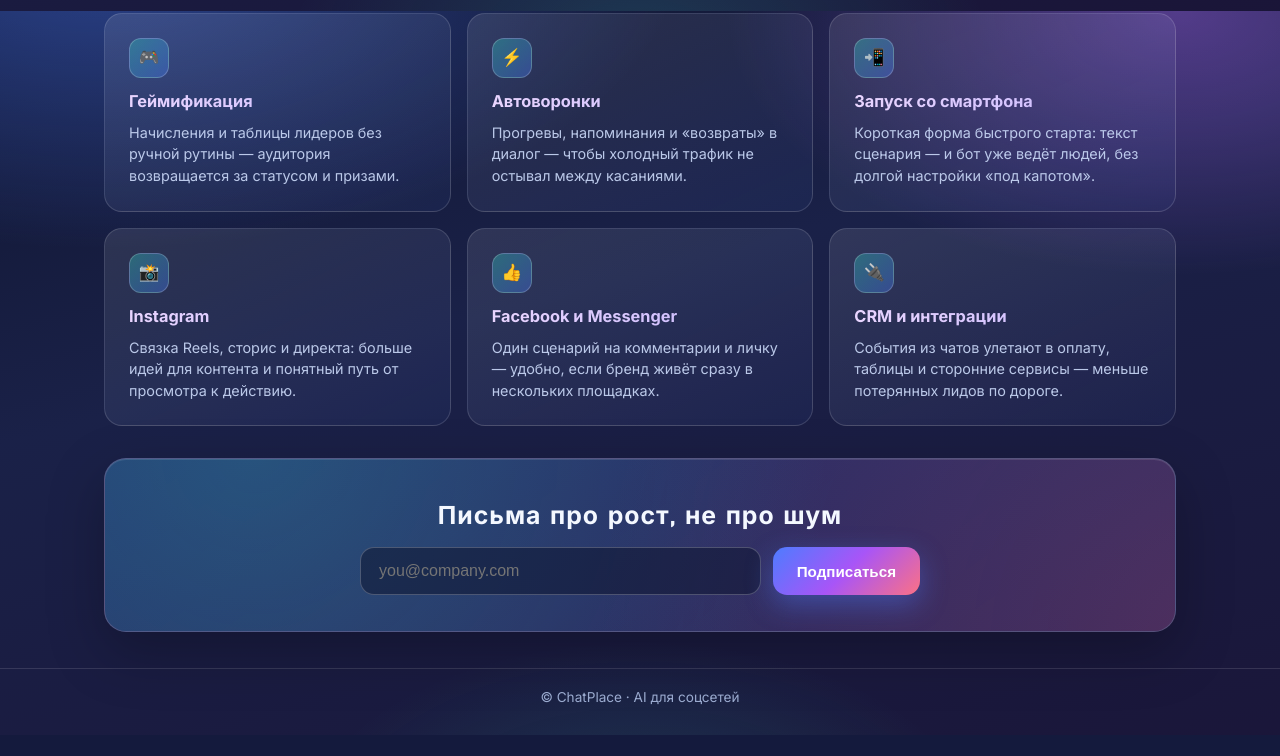
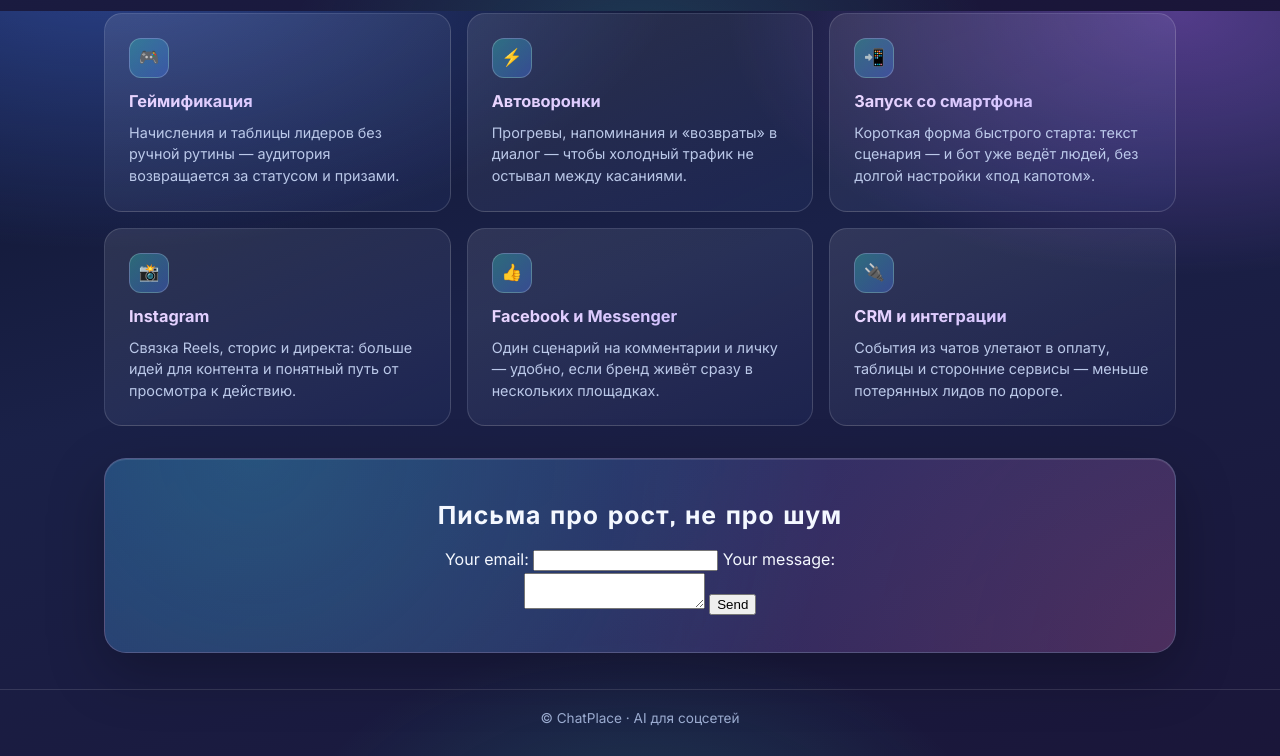
Before and after one commit to vs555nt/ChatPlace.io, a plain HTML site: page index.html in a window 1280 px wide. Shown: the part 2389-3145 px from the top of the page. Before the commit the page ends 3124 px from the top, so only its background shows below. Drawn offline with Linux system fonts and the light colour scheme.

Commit message:
Update index.html

```diff
--- a/index.html
+++ b/index.html
@@ -1075,10 +1075,21 @@
     <section class="newsletter" id="subscribe" aria-labelledby="nl-heading">
         <div class="newsletter-inner">
             <h2 id="nl-heading" data-key="nl_title">Письма про рост, не про шум</h2>
-                        <form class="newsletter-form" id="newsletter-form" action="#" form action="https://formspree.io/f/mdaydpde" method="post" novalidate>
-                <input type="email" name="email" data-key="nl_placeholder" placeholder="you@company.com" autocomplete="email" required>
-                <button type="submit" data-key="nl_btn">Подписаться</button>
-            </form>
+                       <form
+  action="https://formspree.io/f/mdaydpde"
+  method="POST"
+>
+  <label>
+    Your email:
+    <input type="email" name="email">
+  </label>
+  <label>
+    Your message:
+    <textarea name="message"></textarea>
+  </label>
+  <!-- your other form fields go here -->
+  <button type="submit">Send</button>
+</form>
             <div class="newsletter-thanks" id="nl-thanks" data-key="nl_thanks" role="status" aria-live="polite"></div>
         </div>
     </section>
```
